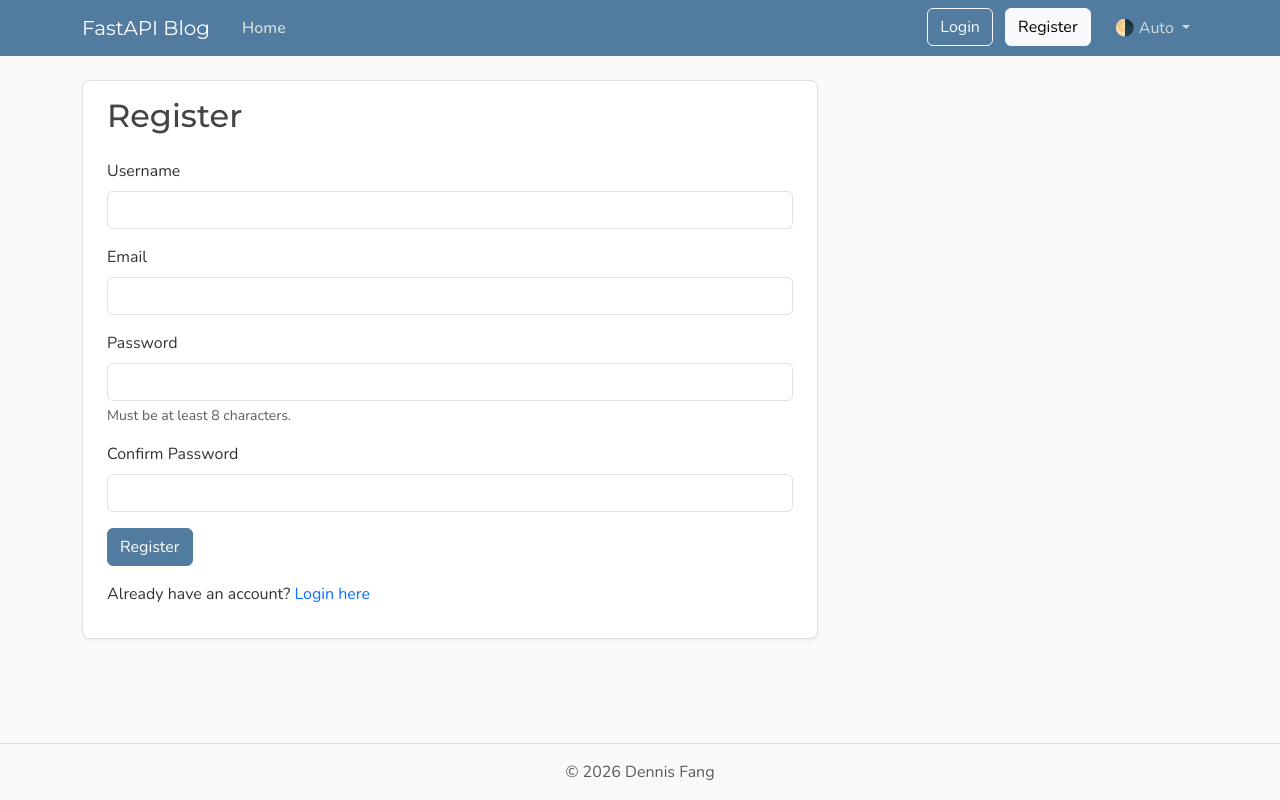
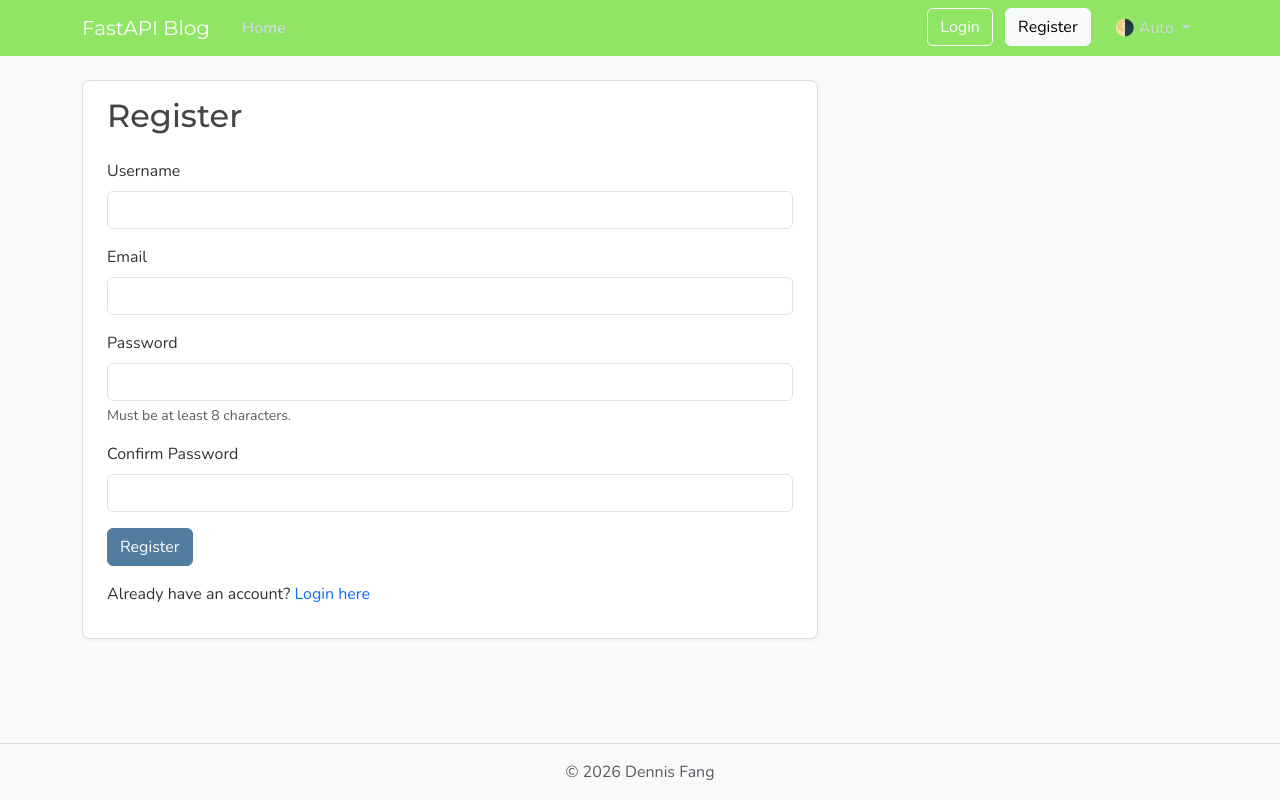
Before and after one commit to FFVIII/DevOps-Project, a Python web app: template templates/register.html in a window 1280 px wide. Run offline with Jinja, Linux system fonts and the light colour scheme; the template is opened without the code that fills it, so the values that code supplies are empty.

Commit message:
testing change navigation bar color

```diff
--- a/static/css/main.css
+++ b/static/css/main.css
@@ -10,7 +10,7 @@
   --color-bg-content: #ffffff;
   --color-text-primary: #333333;
   --color-text-heading: #444444;
-  --color-steel: #527c9f;
+  --color-steel: #90e565;
   --color-nav-link: #cbdbda;
   --color-nav-link-hover: #ffffff;
   --color-link-hover: #428bca;
@@ -62,7 +62,7 @@ button:focus-visible {
 
 /* Headers and Navigation */
 .bg-steel {
-  background-color: var(--color-steel);
+  background-color: var(--color-steel) !important;
 }
 
 .site-header .navbar-nav .nav-link {
```
